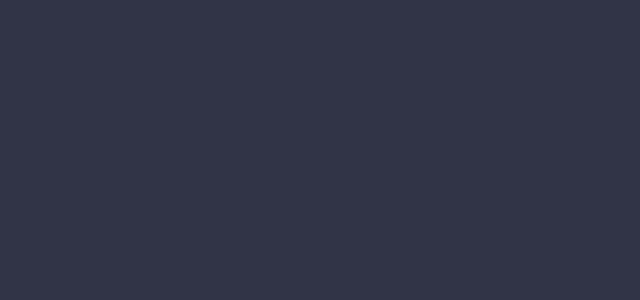
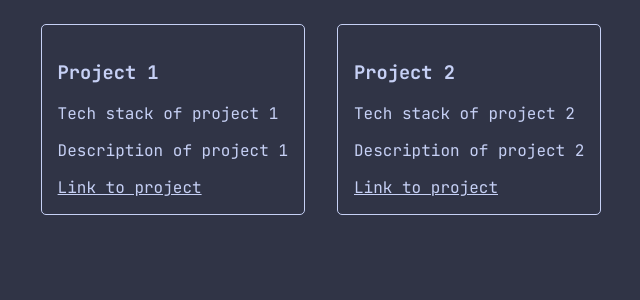
Before and after one commit to Smit2553/smit2553.github.io, a Next.js app: page /projects in a window 1280 px wide. Shown: the top 300 px of the page, without its empty margins (319-959 px from the left). Built offline with nearby package versions, Linux system fonts and the light colour scheme.

Commit message:
Create projectitems component scaffold, update projects page

```diff
--- /dev/null
+++ b/app/components/projectItem.module.css
@@ -0,0 +1,10 @@
+.container {
+  padding: 1rem;
+  border: #c6d0f5 1px solid;
+  border-radius: 5px;
+  margin: 1rem;
+}
+
+.container a {
+  color: #c6d0f5;
+}
--- /dev/null
+++ b/app/components/projectItem.tsx
@@ -0,0 +1,24 @@
+import styles from "./projectItem.module.css";
+
+export default function ProjectItem(props: {
+  title: string;
+  description: string;
+  link: string;
+  techStack: string;
+}) {
+  return (
+    <div className={styles.container}>
+      <div className={styles.container1}>
+        <h3>{props.title}</h3>
+        <p>{props.techStack}</p>
+      </div>
+
+      <div className={styles.container1}>
+        <p>{props.description}</p>
+        <a href={props.link} target="_blank" rel="noreferrer">
+          Link to project
+        </a>
+      </div>
+    </div>
+  );
+}
--- a/app/projects/page.module.css
+++ b/app/projects/page.module.css
@@ -0,0 +1,6 @@
+.container {
+  display: flex;
+  flex-direction: row;
+  justify-content: center;
+  flex-wrap: wrap;
+}
--- a/app/projects/page.tsx
+++ b/app/projects/page.tsx
@@ -1,6 +1,22 @@
 import Image from "next/image";
 import styles from "./page.module.css";
+import ProjectItem from "../components/projectItem";
 
 export default function Projects() {
-  return <div className={styles.container}></div>;
+  return (
+    <div className={styles.container}>
+      <ProjectItem
+        title="Project 1"
+        description="Description of project 1"
+        link="https://www.example.com"
+        techStack="Tech stack of project 1"
+      />
+      <ProjectItem
+        title="Project 2"
+        description="Description of project 2"
+        link="https://www.example.com"
+        techStack="Tech stack of project 2"
+      />
+    </div>
+  );
 }
--- a/app/resume/page.tsx
+++ b/app/resume/page.tsx
@@ -79,7 +79,7 @@ export default function Projects() {
         </div>
       </div>
       <div className={styles.flexborder}></div>
-      <div className={styles.imageContainer}>
+      <div>
         <h1>Skills</h1>
         <ResumeItem
           title="Programming Languages"
```
